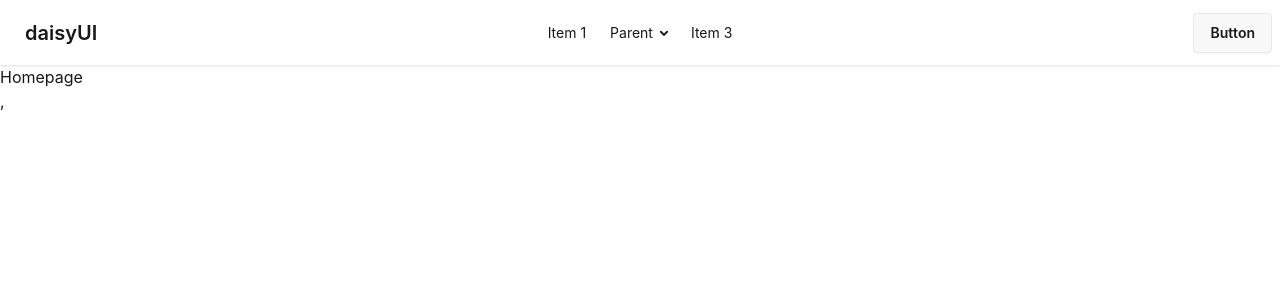
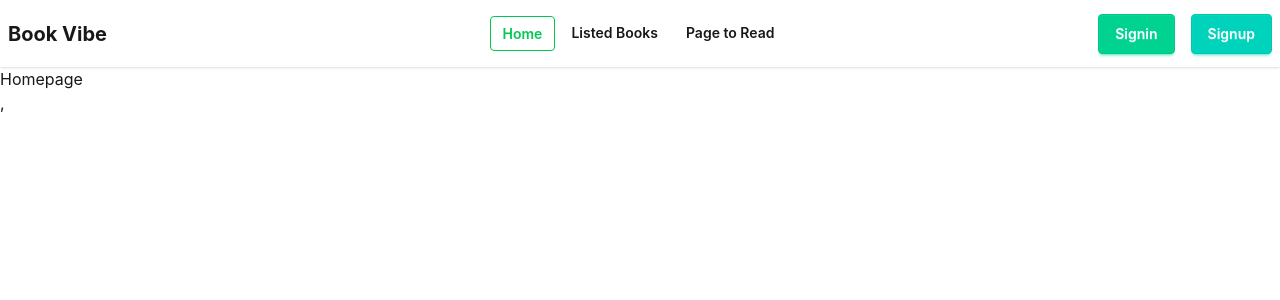
Before and after one commit to RuhulAminShuvo22/Book-Vibe, a React (Vite) app: page / in a window 1280 px wide. Shown: the top 300 px of the page. Built offline with nearby package versions, Linux system fonts and the light colour scheme.

Commit message:
nav bar section

```diff
--- a/src/assets/components/Shared/Navbar/Navbar.jsx
+++ b/src/assets/components/Shared/Navbar/Navbar.jsx
@@ -1,48 +1,81 @@
-import React from 'react';
+import React from "react";
+import { Link, NavLink } from "react-router";
 
 const Navbar = () => {
+  const links = (
+    <>
+      <li>
+        <NavLink
+          to={"/"}
+          className={({ isActive }) =>
+            `font-semibold mr-1 ${isActive ? "text-green-500 border border-green-500" : ""}`
+          }
+        >
+          Home
+        </NavLink>
+      </li>
+      <li>
+        <NavLink
+          className={({ isActive }) =>
+            `font-semibold mr-1 ${isActive ? "text-green-500 border border-green-500" : ""}`
+          }
+          to={"/books"}
+        >
+          Listed Books
+        </NavLink>
+      </li>
+      <li>
+        <NavLink
+          className={({ isActive }) =>
+            `font-semibold mr-1 ${isActive ? "text-green-500 border border-green-500" : ""}`
+          }
+          to={"/page-to-read"}
+        >
+          Page to Read
+        </NavLink>
+      </li>
+    </>
+  );
   return (
-        <div className="navbar bg-base-100 shadow-sm">
+    <nav className="bg-base-100 shadow-sm">
+      <div className="navbar container mx-auto">
         <div className="navbar-start">
           <div className="dropdown">
             <div tabIndex={0} role="button" className="btn btn-ghost lg:hidden">
-        <svg xmlns="http://www.w3.org/2000/svg" className="h-5 w-5" fill="none" viewBox="0 0 24 24" stroke="currentColor"> <path strokeLinecap="round" strokeLinejoin="round" strokeWidth="2" d="M4 6h16M4 12h8m-8 6h16" /> </svg>
+              <svg
+                xmlns="http://www.w3.org/2000/svg"
+                className="h-5 w-5"
+                fill="none"
+                viewBox="0 0 24 24"
+                stroke="currentColor"
+              >
+                {" "}
+                <path
+                  strokeLinecap="round"
+                  strokeLinejoin="round"
+                  strokeWidth="2"
+                  d="M4 6h16M4 12h8m-8 6h16"
+                />{" "}
+              </svg>
             </div>
             <ul
               tabIndex="-1"
-        className="menu menu-sm dropdown-content bg-base-100 rounded-box z-1 mt-3 w-52 p-2 shadow">
-        <li><a>Item 1</a></li>
-        <li>
-          <a>Parent</a>
-          <ul className="p-2">
-            <li><a>Submenu 1</a></li>
-            <li><a>Submenu 2</a></li>
-          </ul>
-        </li>
-        <li><a>Item 3</a></li>
+              className="menu menu-sm dropdown-content bg-base-100 rounded-box z-1 mt-3 w-52 p-2 shadow"
+            >
+              {links}
             </ul>
           </div>
-    <a className="btn btn-ghost text-xl">daisyUI</a>
+          <h2 className="font-bold text-xl">Book Vibe</h2>
         </div>
         <div className="navbar-center hidden lg:flex">
-    <ul className="menu menu-horizontal px-1">
-      <li><a>Item 1</a></li>
-      <li>
-        <details>
-          <summary>Parent</summary>
-          <ul className="p-2 bg-base-100 w-40 z-1">
-            <li><a>Submenu 1</a></li>
-            <li><a>Submenu 2</a></li>
-          </ul>
-        </details>
-      </li>
-      <li><a>Item 3</a></li>
-    </ul>
+          <ul className="menu menu-horizontal px-1">{links}</ul>
         </div>
-  <div className="navbar-end">
-    <a className="btn">Button</a>
+        <div className="navbar-end gap-4 ">
+          <button className="btn btn-success text-white">Signin</button>
+          <button className="btn btn-accent text-white">Signup</button>
         </div>
       </div>
+    </nav>
   );
 };
 
```
Lines whose indentation alone changed are shown as unchanged.
